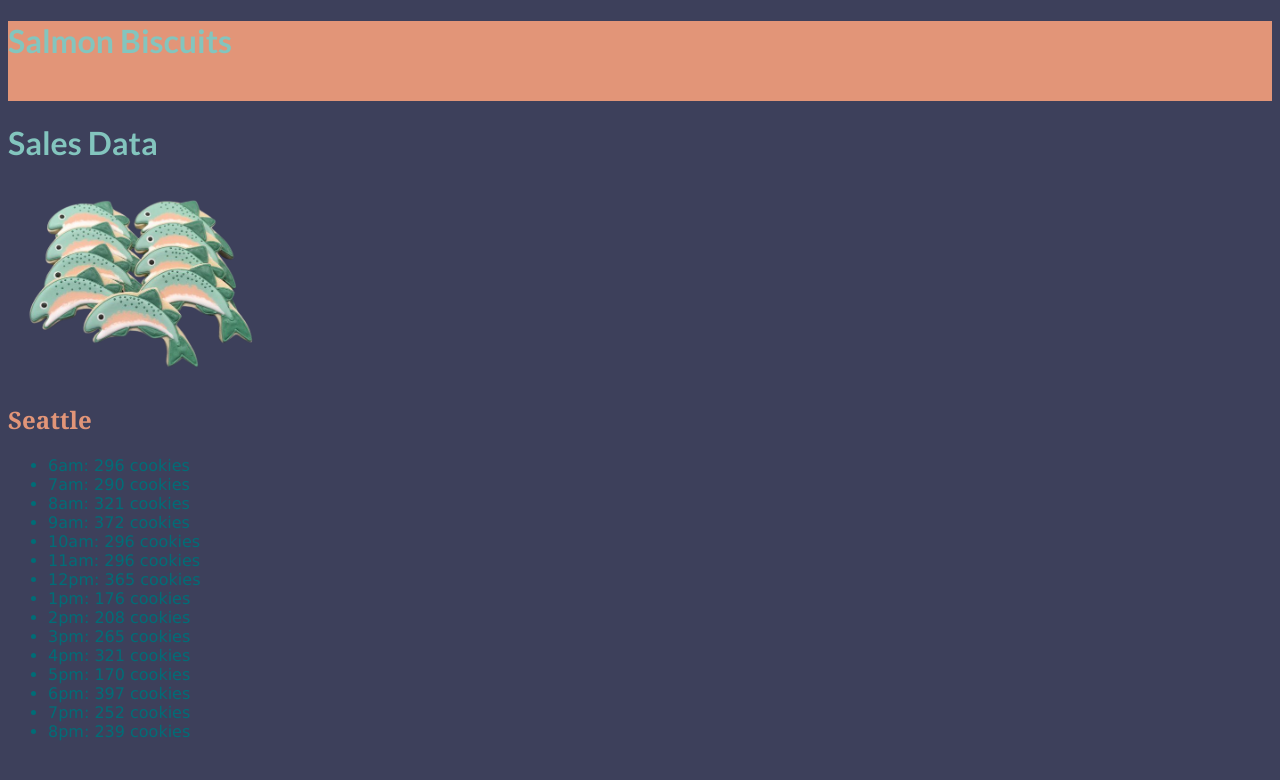
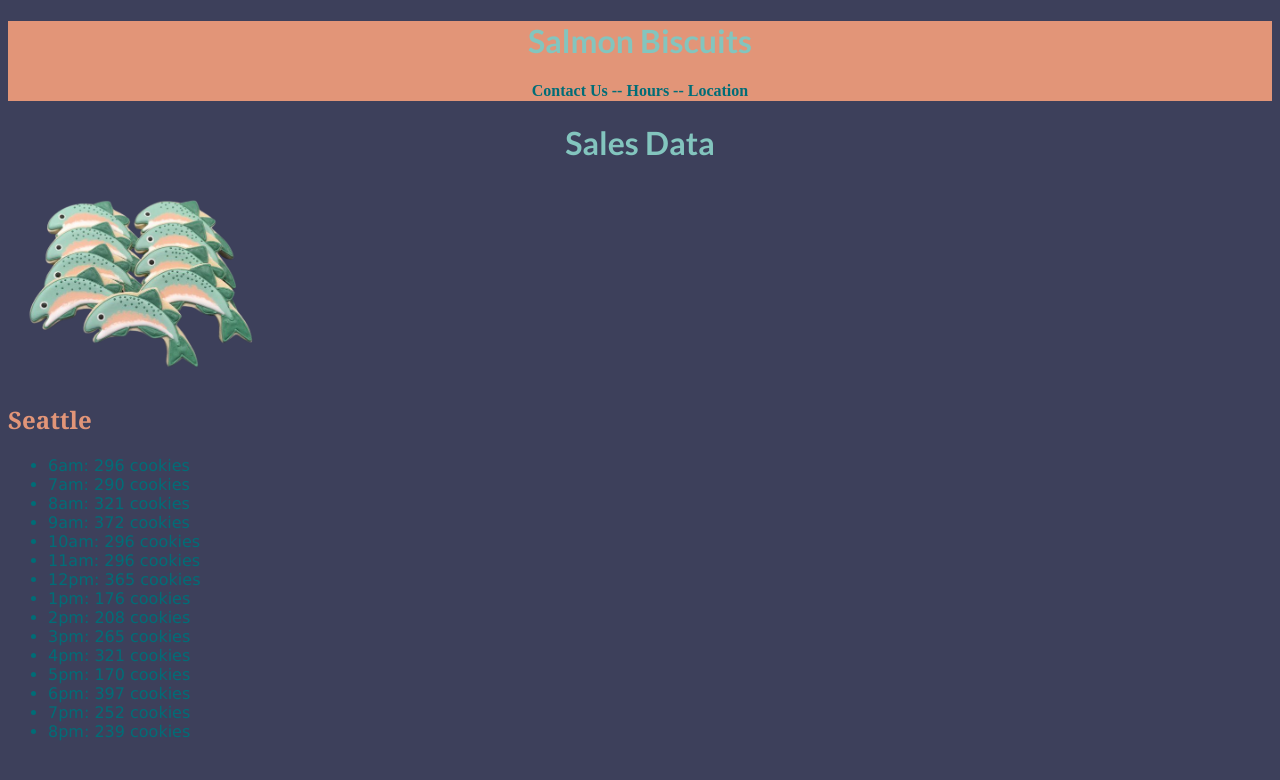
Before and after one commit to Caleb-McKinney/cookie-stand, a plain HTML site: page index.html in a window 1280 px wide. Drawn offline with Linux system fonts and the light colour scheme.

Commit message:
lab-06 objects

```diff
--- a/cookie-stand.css
+++ b/cookie-stand.css
@@ -7,11 +7,16 @@ header {
   height: 80px;
 }
 
+/* div {
+  background-image: url('/images/plate\ image.png');
+} */
+
 body {
   background-color: #3d405b;
 }
 
 h1 {
+  text-align: center;
   font-family: "Lato", sans-serif;
   color: #83c5be;
 }
@@ -19,6 +24,11 @@ h1 {
 h2 {
   font-family: Georgia, 'Times New Roman', Times, serif;
   color: #e29578;
+}
+
+h4 {
+  color: #006d77;
+  text-align: center;
 }
 
 img {
--- a/index.html
+++ b/index.html
@@ -8,10 +8,14 @@
   </head>
   <header>
     <h1>Salmon Biscuits</h1>
+    <h4>Contact Us -- Hours -- Location</h4>
   </header>
   <body>
     <h1>Sales Data</h1>
-    <img src="/images/salmon-cookies.jpg" alt="Salmon Cookies">
+    <div>
+      <img src="/images/salmon-cookies.jpg" alt="Salmon Cookies"/>
+    </div>
+
     <h2>Seattle</h2>
     <ul id="seattle-list"></ul>
     <!-- Repeat similar code for other locations -->
```
